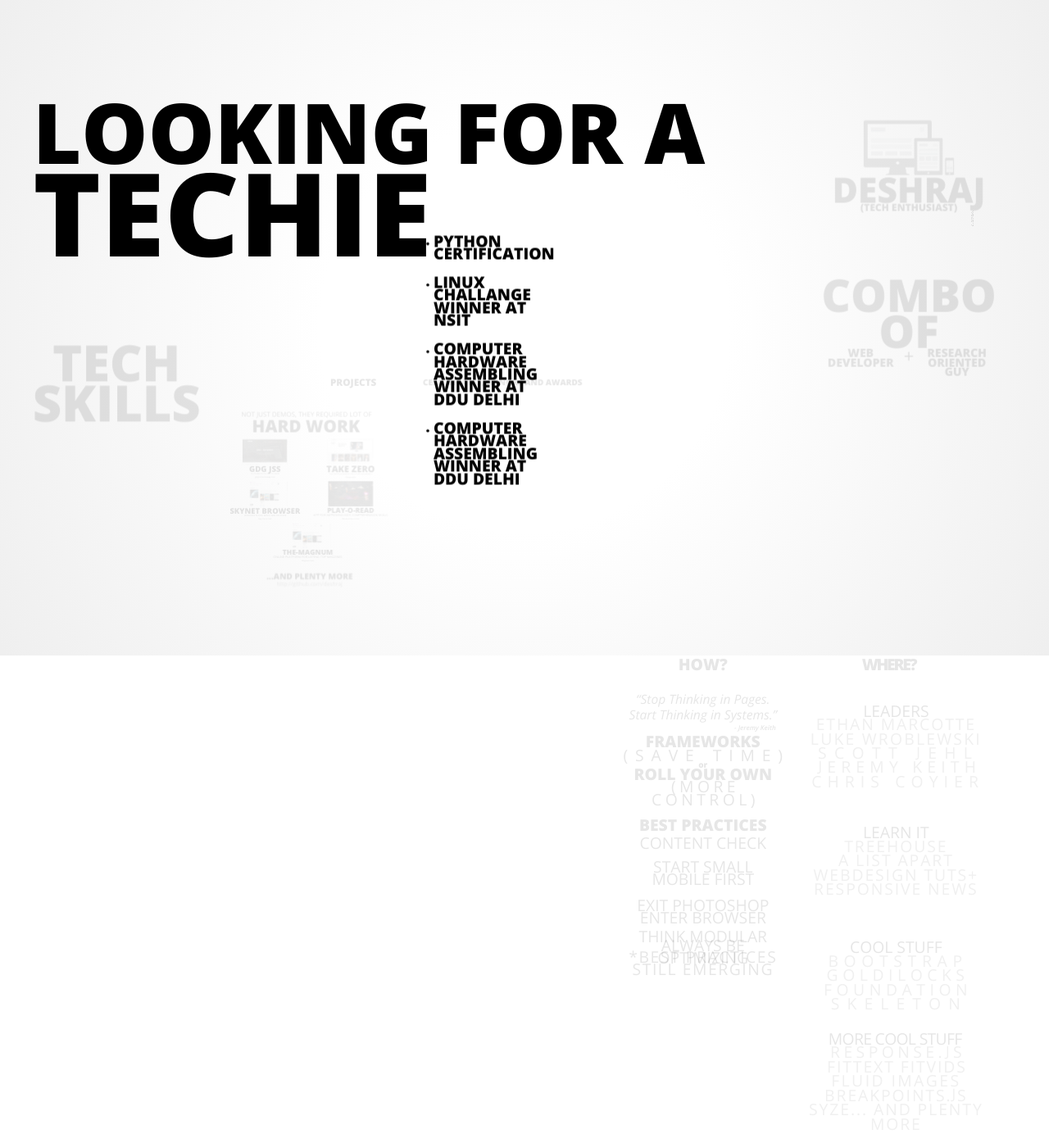
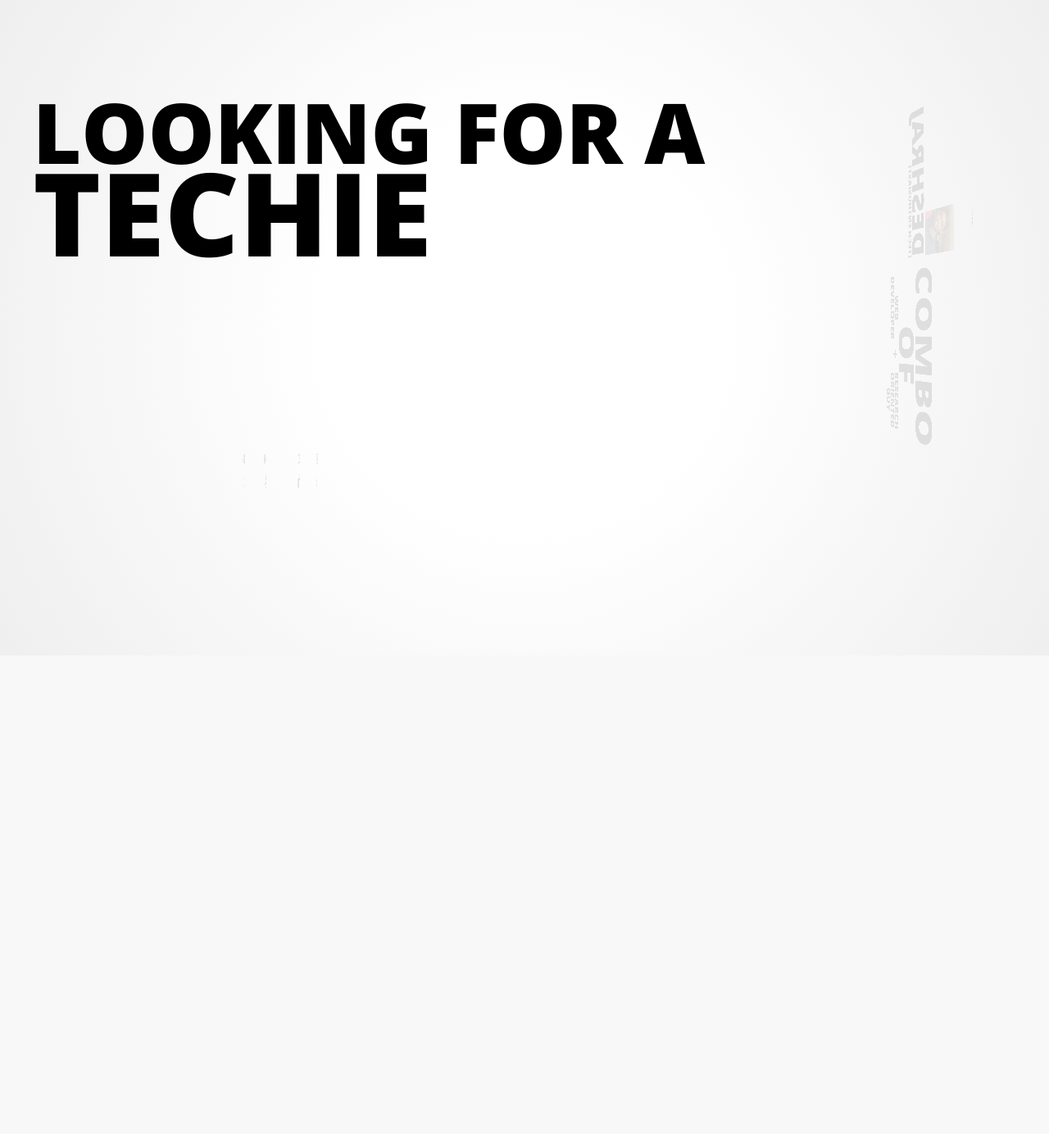
Before and after one commit to DESHRAJ/My-Portfolio, a Python web app: template myportfolio/templates/index.html in a window 1280 px wide. Shown: the whole page at 82% size. After the commit the page ends 596 px from the top, so only its background shows below. Run offline with Jinja, Linux system fonts and the light colour scheme; the template is opened without the code that fills it, so the values that code supplies are empty.

Commit message:
last best working condition

```diff
--- a/myportfolio/settings.py
+++ b/myportfolio/settings.py
@@ -11,7 +11,7 @@ MANAGERS = ADMINS
 
 DATABASES = {
     'default': {
-        'ENGINE': 'django.db.backends.sqlite3', # Add 'postgresql_psycopg2', 'mysql', 'sqlite3' or 'oracle'.
+        'ENGINE': 'django.db.backends.', # Add 'postgresql_psycopg2', 'mysql', 'sqlite3' or 'oracle'.
         'NAME': '',                      # Or path to database file if using sqlite3.
         # The following settings are not used with sqlite3:
         'USER': '',
@@ -23,7 +23,7 @@ DATABASES = {
 
 # Hosts/domain names that are valid for this site; required if DEBUG is False
 # See https://docs.djangoproject.com/en/1.5/ref/settings/#allowed-hosts
-ALLOWED_HOSTS = []
+ALLOWED_HOSTS = ['*']
 
 # Local time zone for this installation. Choices can be found here:
 # http://en.wikipedia.org/wiki/List_of_tz_zones_by_name
--- a/myportfolio/templates/index.html
+++ b/myportfolio/templates/index.html
@@ -23,7 +23,7 @@
 			</div>
 		</div>
 
-		<div id="respond" class="step" data-x="2650" data-y="-290" data-scale="1">
+		<div id="title" class="step" data-x="2750" data-y="-400" data-rotate="-90" data-rotate-y="90"data-scale="1">
 			<img src="/static/img/responsive_web_design.png" height="300" />
 			<div class="big bold">
  				<div id="ar-adaptive">Deshraj</div>
@@ -31,7 +31,7 @@
 			</div>
 		</div>
 
-		<div id="combo" class="step" data-x="2650" data-y="590" data-scale="1">
+		<div id="combo" class="step" data-x="2650" data-y="750"  data-rotate="90" data-rotate-y="-90"data-scale="1">
 			<div class="big bold">
 				<div id="combo-text">Combo of</div>
 			</div>
@@ -46,11 +46,11 @@
 			</div>
 		</div>
 
-		<div id="why" class="step" data-x="-1700" data-y="900" data-scale="1">
+		<div id="why" class="step" data-x="6600" data-y="0" data-rotate="-90" data-rotate-y="90" data-scale=".1">
 			<div class="big bold title">Tech Skills</div>
 		</div>
 
-		<div id="screens" class="step" data-x="3000" data-y="0" data-rotate="-90" data-rotate-y="90" data-scale=".1">
+		<div id="screens" class="step" data-x="6450" data-y="0" data-rotate="-90" data-rotate-y="90" data-scale=".1">
 			<br>
 			<div class="big light" id="why-sml">HTML + CSS + Javascript</div>
 			<div class="big bold" id="why-one-site">Python</div>
@@ -60,13 +60,13 @@
 		</div>
 
 
-		<div id="" class="step" data-x="5000" data-y="0" data-rotate="-90" data-rotate-y="90" data-scale=".1">
+		<div id="" class="step" data-x="6300" data-y="0" data-rotate="-90" data-rotate-y="90" data-scale=".1">
 			<div class="big bold"><h1>Frameworks:</h1></div>
 			<div class="big light" id="why-sml"><b>Scrapy</b></div>
 			<div class="big bold" id="why-one-site">Django</div>
 		</div>
 
-		<div class="step" id="database" data-x="6000" data-y="0" data-rotate="-90" data-rotate-y="90" data-scale=".1">
+		<div class="step" id="database" data-x="6150" data-y="0" data-rotate="-90" data-rotate-y="90" data-scale=".1">
 			<div class="big bold"><h1>Databases:</h1></div>
 			<div class="big bold" id="why-every">Elasticsearch</div>
 			<br>
@@ -75,7 +75,7 @@
 			<div class="big bold" id="why-one-site">Mongodb</div>
 
 		</div>
-		<div class="step" id="othertech" data-x="7000" data-y="0" data-rotate="-90" data-rotate-y="90" data-scale=".1">
+		<div class="step" id="othertech" data-x="6000" data-y="0" data-rotate="-90" data-rotate-y="90" data-scale=".1">
 			<div class="big bold"><h1>Other Tech Skills:</h1></div>
 			<div class="big bold" id="bold"><p>Computer Vision</p></div>
 			<div class="big light" id="why-sml"><b>Shell Scripting</b></div>
@@ -86,28 +86,16 @@
 
 
 
-		<div id="who" class="step" data-x="-400" data-y="900" data-scale="1">
-			<div class="big light"><h3>Projects</h3></div>
+		<div id="who" class="step" data-x="-1000" data-y="1320" data-rotate="90" data-rotate-y="-90" data-scale=".1">
+			<div class="big bold"><h1>Projects</h1></div>
 		</div>
 
-		<div id="who-real" class="step" data-x="-660" data-y="1120" data-scale="1">
+		<div id="joke" class="step" data-x="-1000" data-y="1450"data-rotate="90" data-rotate-y="-90" data-scale=".1">
 			<div class="big light" id="who-real-not">Not just demos, they required lot of</div>
 			<div class="big bold" id="who-real-real">Hard Work</div>
 		</div>
 
-		<div id="who-boston" class="step" data-x="-885" data-y="1320" data-scale=".48">
-			<a href="http://www.gdgjss.herokuapp.com" class="img-link">
-				<div class="img-wrap img-inline" id="img-bg-m">
-					<img src="/static/img/1.png" class="img-border" />
-				</div>
-
-			</a>
-			<div class="big bold" id="who-bg">GDG JSS</div>
-			<div class="big light" id="who-obama-desc">Platform for Techies to grow</div>
-			<a href="http://www.bostonglobe.com" class="small">gdgjss.herokuapp.com</a>
-		</div>
-
-		<div id="who-obama" class="step" data-x="-415" data-y="1320" data-scale=".48">
+		<div id="tz" class="step" data-x="-1000" data-y="1320" data-rotate="90" data-rotate-y="-90"data-scale=".1">
 			<a href="http://takezero.in" class="img-link">
 
 				<div class="img-wrap img-inline" id="img-obama-m">
@@ -119,208 +107,90 @@
 			<div class="big light" id="who-obama-desc">The Portfolio Website for Actors and Models</div>
 			<a href="http://takezero.in" class="small">Takezero.in</a>
 		</div>
+		<div id="gdg" class="step" data-x="-885" data-y="1320" data-rotate="90" data-rotate-y="-90"data-scale=".1">
+			<a href="http://gdgjss.herokuapp.com" class="img-link">
+				<div class="img-wrap img-inline" id="img-bg-m">
+					<img src="/static/img/1.png" class="img-border" />
+				</div>
 
-		<div id="who-greygoose" class="step" data-x="-885" data-y="1550" data-scale=".48">
+			</a>
+			<div class="big bold" id="who-bg">GDG JSS</div>
+			<div class="big light" id="who-obama-desc">Platform for Techies to grow</div>
+			<a href="http://gdgjss.herokuapp.com" class="small">gdgjss.herokuapp.com</a>
+		</div>
+
+
+		<div id="skynet" class="step" data-x="-885" data-y="1450"  data-rotate="90" data-rotate-y="-90"data-scale=".1">
 			<a href="http://www.windowsphone.com/en-in/store/app/skynetv1/410885f3-fe4e-4b00-baf6-b87749dd4463" class="img-link">
 				<div class="img-wrap img-inline" id="img-greygoose">
 					<img src="/static/img/4.png" />
 				</div>
 			</a>
 			<div class="big bold" id="who-greygoose">SkyNet Browser</div>
-			<div class="big light" id="who-greygoose-desc">Windows Phone Based Web Browser</div>
-			<a href="http://www.windowsphone.com/en-in/store/app/skynetv1/410885f3-fe4e-4b00-baf6-b87749dd4463" class="small">App Store Link</a>
+			<div class="big light" id="who-greygoose-desc"><a href="http://www.windowsphone.com/en-in/store/app/skynetv1/410885f3-fe4e-4b00-baf6-b87749dd4463">Windows Phone Based Web Browser(13k + downloads)</a></div>
+			<!-- <a href="http://www.windowsphone.com/en-in/store/app/skynetv1/410885f3-fe4e-4b00-baf6-b87749dd4463" class="small">App Store Link</a> -->
 		</div>
 
-		<div id="who-cac" class="step" data-x="-415" data-y="1550" data-scale=".48">
+		<div id="play" class="step" data-x="-700" data-y="1450" data-rotate="90" data-rotate-y="-90" data-scale=".1">
 			<a href="http://playoread.herokuapp.com" class="img-link">
 				<div class="img-wrap img-inline" id="img-clean-s">
 					<img src="/static/img/7.png" />
 				</div>
 			</a>
 			<div class="big bold" id="who-cac">Play-o-Read</div>
-			<div class="big light" id="who-cac-desc">App for improving kids comprehension skills</div>
-			<a href="http://playoread.herokuapp.com" class="small">Chromre Store Link</a>
+			<div class="big light" id="who-cac-desc">Chrome App for improving kids comprehension skills</div>
+<!-- 			<a href="http://playoread.herokuapp.com" class="small">Chromre Store Link</a>
+ -->		</div>
+
+		<div id="who-cac" class="step" data-x="-700" data-y="1320"  data-rotate="90" data-rotate-y="-90" data-scale=".1">
+			<a href="http://github.com/deshraj" class="img-link">
+				<div class="img-wrap img-inline" id="img-clean-s">
+					<img src="/static/img/3.png" />
+				</div>
+			</a>
+			<div class="big bold" id="who-cac">Image Searching Algorithm</div>
+			<div class="big light" id="who-cac-desc">Similar To Google Image Search for searching images in a Computer </div>
 		</div>
 
-		<div id="who-cac" class="step" data-x="-650" data-y="1780" data-scale=".48">
-			<a href="http://the-magnum.com" class="img-link">
+		<div id="magnum" class="step" data-x="-600" data-y="1320"  data-rotate="90" data-rotate-y="-90" data-scale=".1">
 				<div class="img-wrap img-inline" id="img-clean-s">
-					<img src="/static/img/4.png" />
+					<img src="/static/img/3.png" />
 				</div>
 			</a>
 			<div class="big bold" id="who-cac">The-Magnum</div>
 			<div class="big light" id="who-cac-desc">Online Platform for listing Top Magzines</div>
-			<a href="http://the-magnum.com" class="small">Magnum Link</a>
 		</div>
 
-
-
-
-
-		<div id="who-more" class="step" data-x="-640" data-y="1980" data-scale=".5">
+		<div id="more" class="step" data-x="-600" data-y="1450"  data-rotate="90" data-rotate-y="-90" data-scale=".1">
 			<div class="big bold">...and plenty more</div>
 			<a href="http://github.com/deshraj/">http://github.com/deshraj</a>
 		</div>
 
 
 
-		<div id="when" class="step" data-x="420" data-y="900" data-scale="1">
+		<!-- <div id="when" class="step" data-x="420" data-y="900" data-scale="1">
 			<div class="big bold ">Ceritificates, Honors and Awards</div>
 		</div>
-
-		<div id="when-things"  data-x="420" data-y="1100" data-scale="1">
+		 -->
+<!-- 		<div id="when-things"  data-x="-4200" data-y="-1100" data-scale="1">
 		<ul>
 			<li><div class="big bold"><p>Python Certification</p></div></li>
 			<li><div class="big bold"><p>Linux Challange Winner at NSIT</p></div></li>
 			<li><div class="big bold"><p>Computer Hardware Assembling Winner at DDU Delhi</p></div></li>
 			<li><div class="big bold"><p>Computer Hardware Assembling Winner at DDU Delhi</p></div></li>
 		</ul>
-		<!-- </div>
+		 </div> -->
 
-		<div id="when-thing1" class="step" data-x="420" data-y="1300" data-scale="1">
-		</div>
 
-		<div id="when-thing2" class="step" data-x="420" data-y="1500" data-scale="1">
-
-		</div>
-
-		<div id="when-thing3" class="step" data-x="420" data-y="1700" data-scale="1">
-
-		</div>
-
- -->
-		<div id="how" class="step" data-x="1520" data-y="900" data-scale="1">
-			<div class="big bold title">How?</div>
-		</div>
-
-		<div id="how-quote" class="step" data-x="1520" data-y="1165" data-scale="1">
-			<blockquote>&ldquo;Stop Thinking in Pages.<br /> Start Thinking in Systems.&rdquo;
-			<span class="author">- Jeremy Keith</span></blockquote>
-		</div>
-
-		<div id="how-frameworks" class="step" data-x="1520" data-y="1480" data-scale="1">
-			<div>
-				<div class="big bold" id="how-frameworks-text">Frameworks</div>
-				<div class="big extralight" id="how-savetime">(Save Time)</div>
-				<span>or</span>
-				<div class="big bold" id="how-rollyourown">Roll Your Own</div>
-				<div class="big extralight" id="how-control">(More Control)</div>
-			</div>
-		</div>
-
-		<div id="how-best" class="step" data-x="1520" data-y="1780" data-scale="1">
-			<div class="big bold">Best Practices</div>
-		</div>
-
-		<div id="how-best1" class="step" data-x="1520" data-y="1880" data-scale="1">
-			<div class="big light">Content Check</div>
-		</div>
-
-		<div id="how-best2" class="step" data-x="1520" data-y="2045" data-scale="1">
-			<div class="big light" id="how-best2-small">Start Small</div>
-			<div class="big light">Mobile First</div>
-		</div>
-
-		<div id="how-best3" class="step" data-x="1520" data-y="2255" data-scale="1">
-			<div class="big light" id="how-best3-exit">Exit Photoshop</div>
-			<div class="big light">Enter Browser</div>
-		</div>
-
-		<div id="how-best4" class="step" data-x="1520" data-y="2395" data-scale="1">
-			<div class="big light">Think Modular</div>
-		</div>
-
-		<div id="how-best5" class="step" data-x="1520" data-y="2475" data-scale="1">
-			<div class="big light">Always Be Optimizing</div>
-		</div>
-
-		<div id="how-best6" class="step" data-x="1520" data-y="2540" data-scale="1">
-			<div class="big extralight">*Best practices still emerging</div>
-		</div>
-
-		<div id="where" class="step" data-x="2580" data-y="900" data-scale="1">
-			<div class="big bold title">Where?</div>
-		</div>
-
-		<div class="step where-step" data-x="2580" data-y="1350" data-scale="1">
-			<div class="big" id="where-leaders">Leaders</div>
-			<div class="big extralight" id="where-leader-em">
-				<a href="http://unstoppablerobotninja.com">Ethan Marcotte</a>
-			</div>
-			<div class="big extralight" id="where-leader-lw">
-				<a href="http://www.lukew.com/ff/">Luke Wroblewski</a>
-			</div>
-			<div class="big extralight" id="where-leader-sj">
-				<a href="http://scottjehl.com">Scott <span class="adj-j">J</span>ehl</a>
-			</div>
-			<div class="big extralight" id="where-leader-jk">
-				<a href="http://adactio.com/articles/"><span class="adj-j">J</span>eremy Keith</a>
-			</div>
-			<div class="big extralight" id="where-leader-cc">
-				<a href="http://css-tricks.com">Chris Coyier</a>
-			</div>
-		</div>
-
-		<div class="step where-step" data-x="2580" data-y="1980" data-scale="1">
-			<div id="where-learn" class="big">Learn It</div>
-			<div class="big extralight" id="where-learn-t">
-				<a href="http://teamtreehouse.com/library/design-foundations/rwd-foundations">Treehouse</a>
-			</div>
-			<div class="big extralight" id="where-learn-ala">
-				<a href="http://www.alistapart.com/articles/responsive-web-design/">A List Apart</a>
-			</div>
-			<div class="big extralight" id="where-learn-tp">
-				<a href="http://webdesign.tutsplus.com/articles/design-theory/designing-for-a-responsive-web/">webdesign tuts+</a>
-			</div>
-			<div class="big extralight" id="where-learn-rn">
-				<a href="http://blog.responsivenews.co.uk">Responsive News</a>
-			</div>
-		</div>
-
-		<div class="step where-step" id="where-cool" data-x="2580" data-y="2610" data-scale="1">
-			<div class="big" id="where-cool-title">Cool Stuff</div>
-			<div class="big extralight" id="where-cool-b">
-				<a href="http://bootstrap.io">Bootstrap</a>
-			</div>
-			<div class="big extralight" id="where-cool-g">
-				<a href="http://goldilocksapproach.com">Goldilocks</a>
-			</div>
-			<div class="big extralight" id="where-cool-f">
-				<a href="http://foundation.zurb.com">Foundation</a>
-			</div>
-			<div class="big extralight" id="where-cool-s">
-				<a href="http://www.getskeleton.com/">Skeleton</a>
-			</div>
-		</div>
-
-		<div class="step where-step" id="where-cool2" data-x="2580" data-y="3190" data-scale="1">
-			<div class="big" id="where-cool-title2">More Cool Stuff</div>
-			<div class="big extralight" id="where-cool-r">
-				<a href="http://responsejs.com">response.<span class="adj-j">j</span>s</a>
-			</div>
-			<div class="big extralight" id="where-cool-fit">
-				<a href="http://fittextjs.com">FitText</a> <a href="http://fitvidsjs.com/">FitVids</a>
-			</div>
-			<div class="big extralight" id="where-cool-fi">
-				<a href="http://unstoppablerobotninja.com/entry/fluid-images/">Fluid Images</a>
-			</div>
-			<div class="big extralight" id="where-cool-bp">
-				<a href="http://xoxco.com/projects/code/breakpoints/">Breakpoints.<span class="adj-j">j</span>s</a>
-			</div>
-			<div class="big extralight" id="where-cool-sz">
-				<a href="http://rezitech.github.com/syze/">syze</a><a href="http://speckyboy.com/2011/11/17/15-responsive-css-frameworks-worth-considering/">... and plenty more</a>
-			</div>
-		</div>
-
-		<div class="step" id="credits" data-x="4000" data-y="0" data-rotate="-90" data-rotate-y="90" data-scale=".1">
-			<div class="big bold">Credits</div>
-			<p class="first">an <a href="http://bartaz.github.com/impress.js/">impress.js</a> presentation by <a href="http://twitter.com/johnpolacek">John Polacek</a></p>
+		<div class="step" id="credits" data-x="3000" data-y="0" data-rotate="-90" data-rotate-y="90" data-scale=".1">
+			<div class="big bold">Contact Me</div>
+			<!-- <p class="first">an <a href="http://bartaz.github.com/impress.js/">impress.js</a> presentation by <a href="http://twitter.com/johnpolacek">John Polacek</a></p>
 			<p>Responsive Web Design Graphic by <a href="http://bakkenbaeck.com">Bakken &amp; Baeck</a></p>
 			<p>Responsive Web Design Book published by <a href="www.abookapart.com">A Book Apart</a></p>
 			<p>Jeremy Keith quote from <a href="http://5by5.tv/webahead">The Web Ahead Podcast</a></p>
 			<p>Jeff Veen quote from a review of <a href="http://www.abookapart.com/products/responsive-web-design">&rsquo;Responsive Web Design&lsquo;</a></p>
 			<p><a href="http://www.google.com/webfonts/specimen/Open+Sans">Open Sans Font</a> by <a href="https://profiles.google.com/107777320916704234605/about">Steve Matteson</a></p>
-			<p><a href="http://bartaz.github.com/impress.js/">impress.js</a> created by <a href="http://bartaz.github.com/">Bartek Szopka</a></p>
+			<p><a href="http://bartaz.github.com/impress.js/">impress.js</a> created by <a href="http://bartaz.github.com/">Bartek Szopka</a></p> -->
 		</div>
 
 	</div>
--- a/myportfolio/urls.py
+++ b/myportfolio/urls.py
@@ -1,13 +1,14 @@
 from django.conf.urls import patterns, include, url
+from django.conf.urls.static import static
+
 
 # Uncomment the next two lines to enable the admin:
 # from django.contrib import admin
 # admin.autodiscover()
 
 urlpatterns = patterns('',
-    # Examples:
     url(r'^$', 'myportfolio.views.home', name='home'),
-    url(r'a', 'myportfolio.views.function', name='function'),
+    # url(r'a', 'myportfolio.views.function', name='function'),
 
     # url(r'^myportfolio/', include('myportfolio.foo.urls')),
 
--- a/myportfolio/views.py
+++ b/myportfolio/views.py
@@ -9,5 +9,5 @@ from django.conf import settings
 def home(request):
 	return render_to_response("index.html")
 
-def function(request):
-	return render_to_response("index1.html")
+# def function(request):
+# 	return render_to_response("index1.html")
```
Also changed, not shown: myportfolio/static/img/4.png, myportfolio/static/img/responsive_web_design.png, 7 other files.
